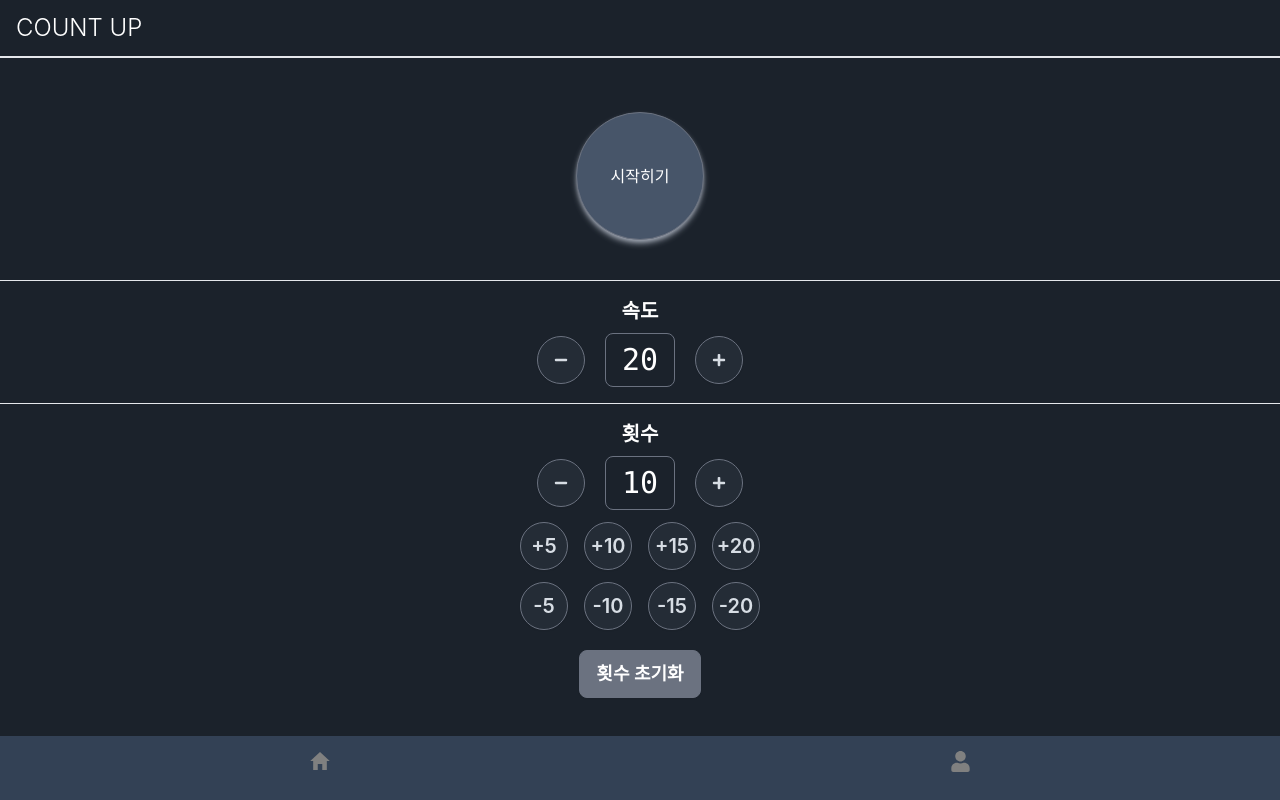
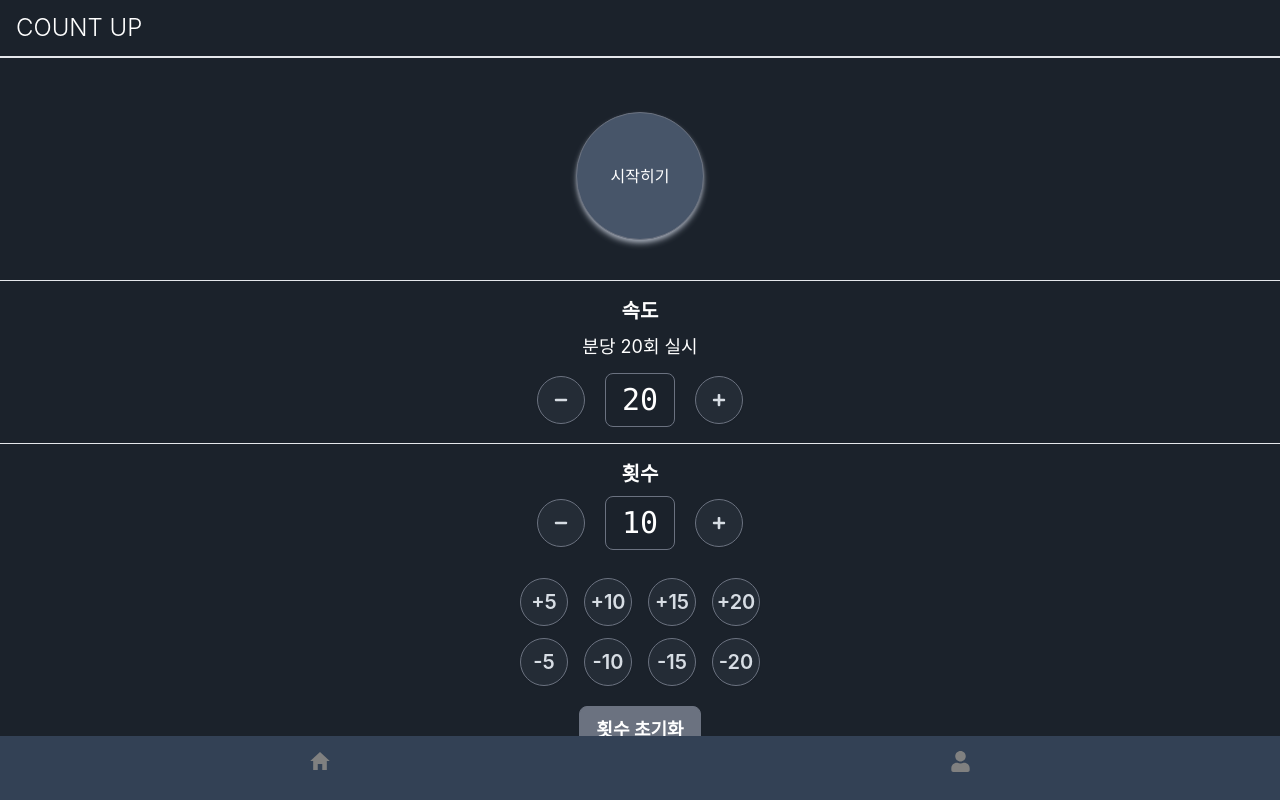
Before and after one commit to HwanheeMoon/countUp, a React (Create React App) app: page / in a window 1280 px wide. Shown: the top 800 px of the page. Built offline with nearby package versions, Linux system fonts and the light colour scheme.

Commit message:
:wrench: fix: 레이아수 수정정

```diff
--- a/src/pages/mainPage.tsx
+++ b/src/pages/mainPage.tsx
@@ -122,8 +122,9 @@ export const MainPage = () => {
             </div>
          </div>
          <hr className="mb-4 mt-2 justify-center" />
-         <div>
+         <div className="mb-3">
             <h1 className="text-white mb-2 text-xl font-bold">속도</h1>
+            <p className="text-white text-lg">분당 {bpm}회 실시</p>
          </div>
          <div className="flex mb-4 justify-center gap-5 items-center">
             <button
@@ -146,7 +147,7 @@ export const MainPage = () => {
          <div>
             <h1 className="text-white mb-2 text-xl font-bold">횟수</h1>
          </div>
-         <div className="flex justify-center gap-5 items-center">
+         <div className="flex justify-center mb-7 gap-5 items-center">
             <button
                className="btn btn-active btn-neutral rounded-full border border-gray-500"
                onClick={() => setCount(Math.max(count - 1, 0))}
@@ -163,7 +164,7 @@ export const MainPage = () => {
                <FaPlus />
             </button>
          </div>
-         <div className="flex justify-center gap-4 mt-3">
+         <div className="flex justify-center gap-4 mt-5">
             <button
                className="btn btn-active btn-neutral btn-circle text-xl border border-gray-500"
                onClick={() => setCount(count + 5)}
```
